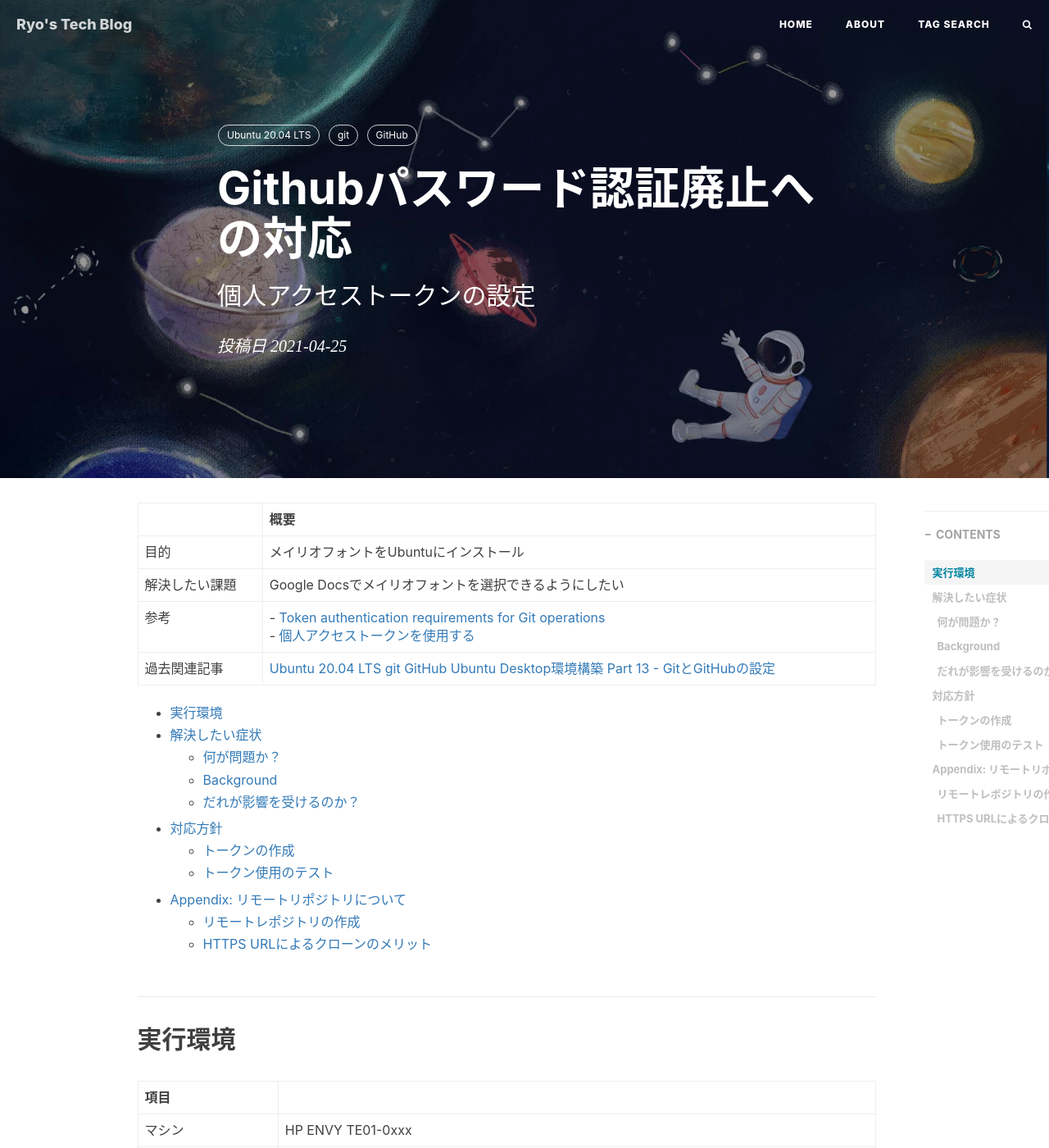
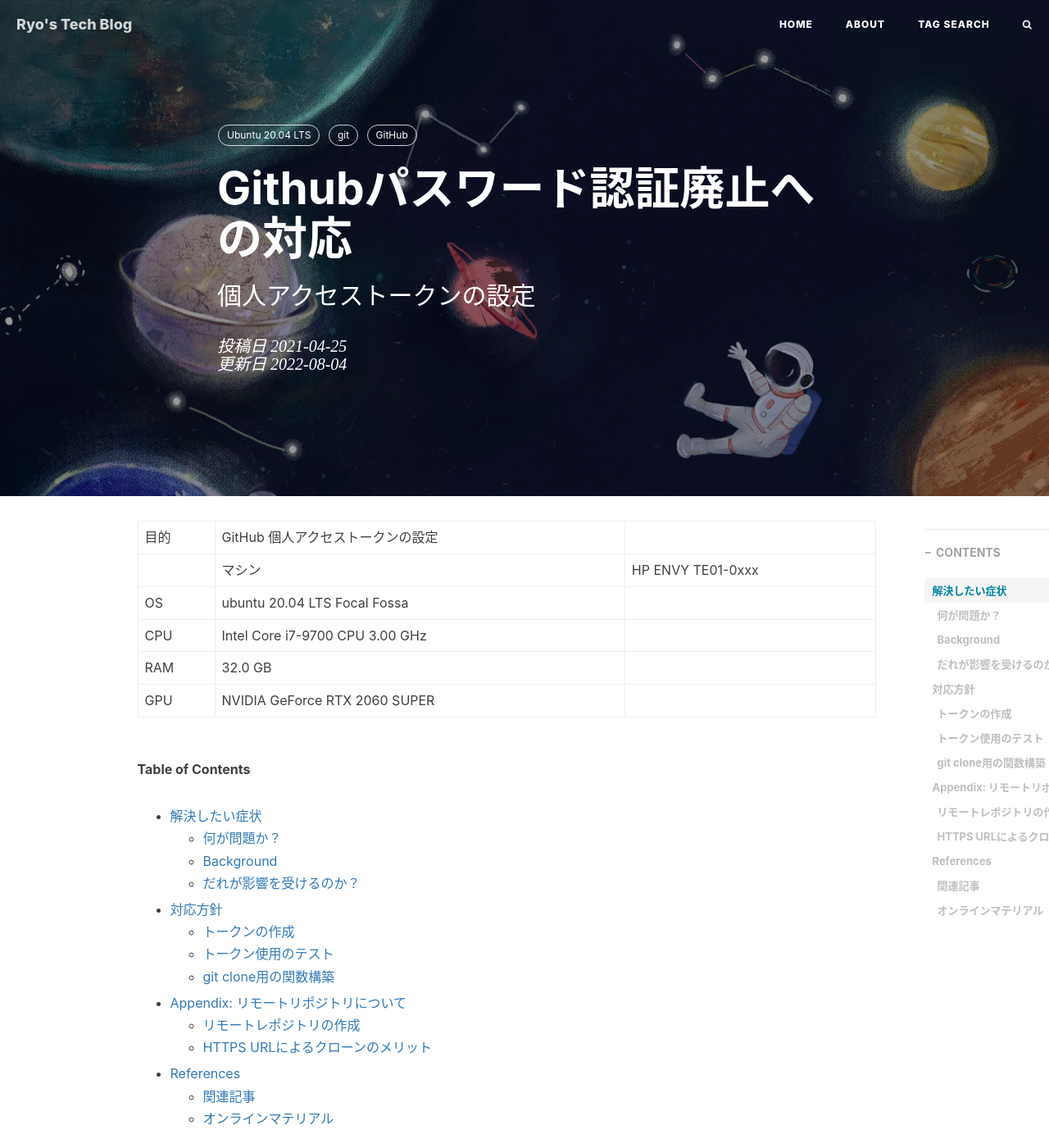
Before and after one commit to RyoNakagami/RyoNakagami.github.io, a Jekyll site: the page built from _posts/2021-04-25-github-token-authentication.md, in a window 1280 px wide and 1400 px high. Shown: the whole window at 82% size. Built offline with Jekyll 4.4.1, drawn with Linux system fonts in a browser that asks for light colours; nearby versions of some CDN libraries; comment, search, counter and statistics services are not loaded; some of the changed text lies outside the part shown.

Commit message:
FIX POST 20210425 git clone function

````diff
--- a/_posts/2021-04-25-github-token-authentication.md
+++ b/_posts/2021-04-25-github-token-authentication.md
@@ -7,7 +7,7 @@ header-img: "img/about-bg.jpg"
 header-mask: 0.4
 catelog: true
 mathjax: true
-purpose:
+revise_date: 2022-08-04
 tags:
 
 - Ubuntu 20.04 LTS
@@ -17,17 +17,18 @@ tags:
 
 
 
-||概要|
-|---|---|
-|目的|メイリオフォントをUbuntuにインストール|
-|解決したい課題|Google Docsでメイリオフォントを選択できるようにしたい|
-|参考|- [Token authentication requirements for Git operations](https://github.blog/2020-12-15-token-authentication-requirements-for-git-operations/)<br>- [個人アクセストークンを使用する](https://docs.github.com/ja/github-ae@latest/github/authenticating-to-github/keeping-your-account-and-data-secure/creating-a-personal-access-token)|
-|過去関連記事|[Ubuntu 20.04 LTS git GitHub Ubuntu Desktop環境構築 Part 13 - GitとGitHubの設定](https://ryonakagami.github.io/2020/12/28/ubuntu-git-and-github-setup/)|
+---|---
+目的|GitHub 個人アクセストークンの設定
+|マシン| 	HP ENVY TE01-0xxx|
+OS |	ubuntu 20.04 LTS Focal Fossa
+CPU| 	Intel Core i7-9700 CPU 3.00 GHz
+RAM| 	32.0 GB
+GPU| 	NVIDIA GeForce RTX 2060 SUPER
 
+**Table of Contents**
 <!-- START doctoc generated TOC please keep comment here to allow auto update -->
 <!-- DON'T EDIT THIS SECTION, INSTEAD RE-RUN doctoc TO UPDATE -->
 
-- [実行環境](#%E5%AE%9F%E8%A1%8C%E7%92%B0%E5%A2%83)
 - [解決したい症状](#%E8%A7%A3%E6%B1%BA%E3%81%97%E3%81%9F%E3%81%84%E7%97%87%E7%8A%B6)
   - [何が問題か？](#%E4%BD%95%E3%81%8C%E5%95%8F%E9%A1%8C%E3%81%8B)
   - [Background](#background)
@@ -35,21 +36,16 @@ tags:
 - [対応方針](#%E5%AF%BE%E5%BF%9C%E6%96%B9%E9%87%9D)
   - [トークンの作成](#%E3%83%88%E3%83%BC%E3%82%AF%E3%83%B3%E3%81%AE%E4%BD%9C%E6%88%90)
   - [トークン使用のテスト](#%E3%83%88%E3%83%BC%E3%82%AF%E3%83%B3%E4%BD%BF%E7%94%A8%E3%81%AE%E3%83%86%E3%82%B9%E3%83%88)
+  - [git clone用の関数構築](#git-clone%E7%94%A8%E3%81%AE%E9%96%A2%E6%95%B0%E6%A7%8B%E7%AF%89)
 - [Appendix: リモートリポジトリについて](#appendix-%E3%83%AA%E3%83%A2%E3%83%BC%E3%83%88%E3%83%AA%E3%83%9D%E3%82%B8%E3%83%88%E3%83%AA%E3%81%AB%E3%81%A4%E3%81%84%E3%81%A6)
   - [リモートレポジトリの作成](#%E3%83%AA%E3%83%A2%E3%83%BC%E3%83%88%E3%83%AC%E3%83%9D%E3%82%B8%E3%83%88%E3%83%AA%E3%81%AE%E4%BD%9C%E6%88%90)
   - [HTTPS URLによるクローンのメリット](#https-url%E3%81%AB%E3%82%88%E3%82%8B%E3%82%AF%E3%83%AD%E3%83%BC%E3%83%B3%E3%81%AE%E3%83%A1%E3%83%AA%E3%83%83%E3%83%88)
+- [References](#references)
+  - [関連記事](#%E9%96%A2%E9%80%A3%E8%A8%98%E4%BA%8B)
+  - [オンラインマテリアル](#%E3%82%AA%E3%83%B3%E3%83%A9%E3%82%A4%E3%83%B3%E3%83%9E%E3%83%86%E3%83%AA%E3%82%A2%E3%83%AB)
 
 <!-- END doctoc generated TOC please keep comment here to allow auto update -->
 
-## 実行環境
-
-|項目||
-|---|---|
-|マシン| 	HP ENVY TE01-0xxx|
-|OS |	ubuntu 20.04 LTS Focal Fossa|
-|CPU| 	Intel Core i7-9700 CPU 3.00 GHz|
-|RAM| 	32.0 GB|
-|GPU| 	NVIDIA GeForce RTX 2060 SUPER|
 
 ## 解決したい症状
 
@@ -157,6 +153,41 @@ From https://github.com/RyoNakagami/sample_size
 % rm -rf ./test
 ```
 
+### git clone用の関数構築
+
+> 前提条件
+
+- `.zshrc`にアクセストークンを参照するオブジェクトを作成してください
+- ここではそれを`TEST_TOKEN`とします
+
+> やりたいこと
+
+- アクセストークン取得後,アクセス可能なprivate repositoryをcloneする際に毎回パスワードを入力するのが億劫
+- 関数を作成し, URLを引数にすればcloneしてくれる仕様にしたい
+
+> ワンライナーでprivate repositoryをcloneする場合
+
+```
+% git clone https://<USER NAME>:${TEST_TOKEN}@github.com/repositoryowner/repositoryname
+```
+
+> 関数作成
+
+適当な場所に以下の`gh_clone`というファイルをつくります.
+
+```bash
+#!/usr/bin/bash
+## GitHub private repositoryをcloneする関数
+
+prefix='https://<GitHub User Name>:';
+pass=$TEST_TOKEN
+surfix=$(echo $1 |sed -e 's/^https:\/\//@/g');
+clone_args=$prefix$pass$surfix;
+git clone $clone_args
+```
+
+Then, `sudo chmod 755 ./gh_clone`で完成.
+
 ## Appendix: リモートリポジトリについて
 
 インターネット上あるいはその他ネットワーク上のどこかに存在するファイルやディレクトリの履歴を管理する場所のことです.プッシュできるのは、2 種類の URL アドレスに対してのみです:
@@ -187,3 +218,10 @@ git remote -v
 ### HTTPS URLによるクローンのメリット
 
 `https://` は、可視性に関係なく、すべてのリポジトリで使用できます。 `https://` のクローン URL は、ファイアウォールまたはプロキシの内側にいる場合でも機能します。コマンドラインで、HTTPS URL を使用してリモートリポジトリに `git clone`、`git fetch`、`git pull` または `git push` を行った場合、GitHub のユーザ名とパスワードの入力を求められます。 Gitがパスワードを求めてきたときは、代わりに個人アクセストークン（PAT）を入力します.
+
+## References
+### 関連記事
+- [Ubuntu 20.04 LTS git GitHub Ubuntu Desktop環境構築 Part 13 - GitとGitHubの設定](https://ryonakagami.github.io/2020/12/28/ubuntu-git-and-github-setup/)
+### オンラインマテリアル
+- [Token authentication requirements for Git operations](https://github.blog/2020-12-15-token-authentication-requirements-for-git-operations/)
+- [個人アクセストークンを使用する](https://docs.github.com/ja/github-ae@latest/github/authenticating-to-github/keeping-your-account-and-data-secure/creating-a-personal-access-token)
````
